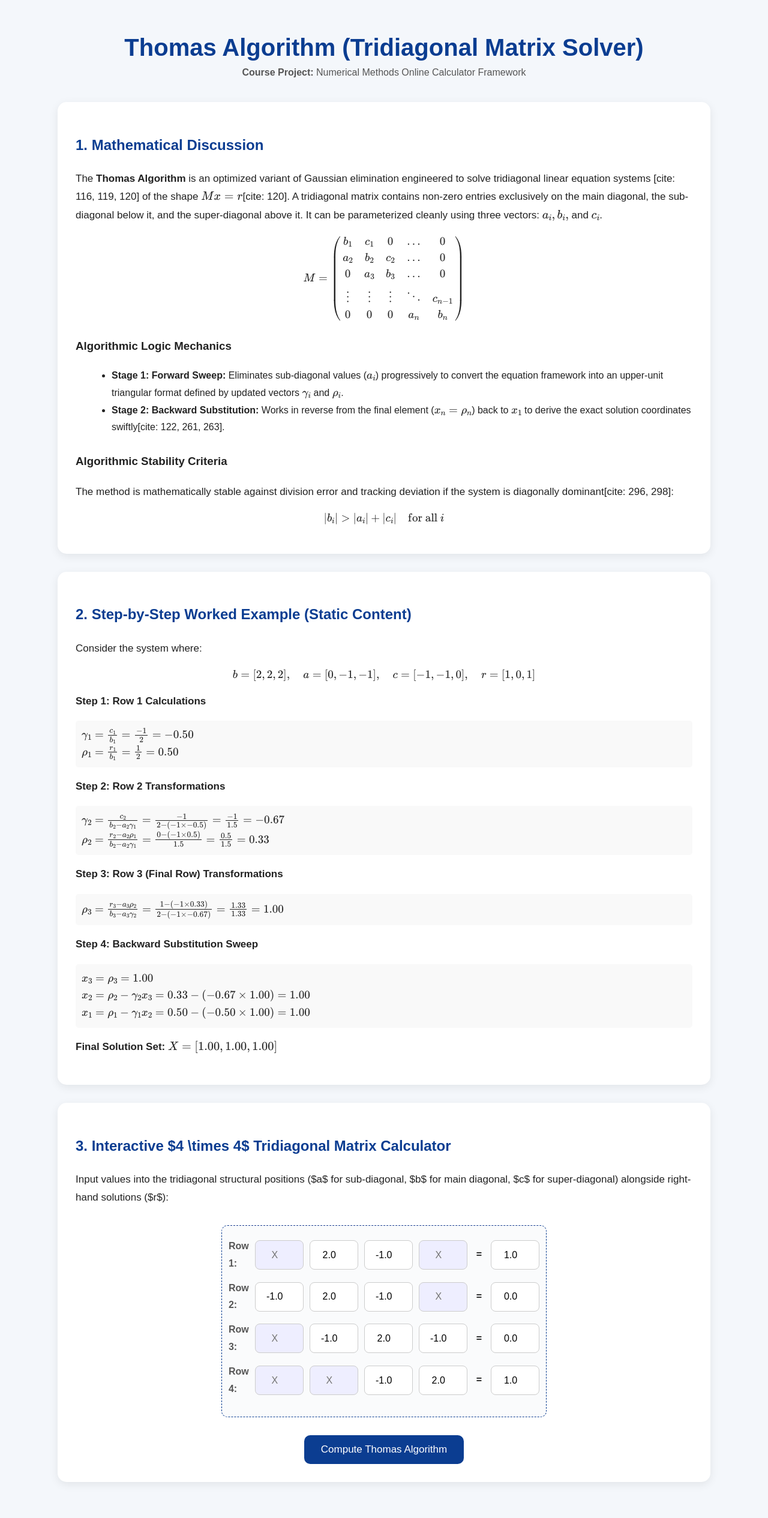
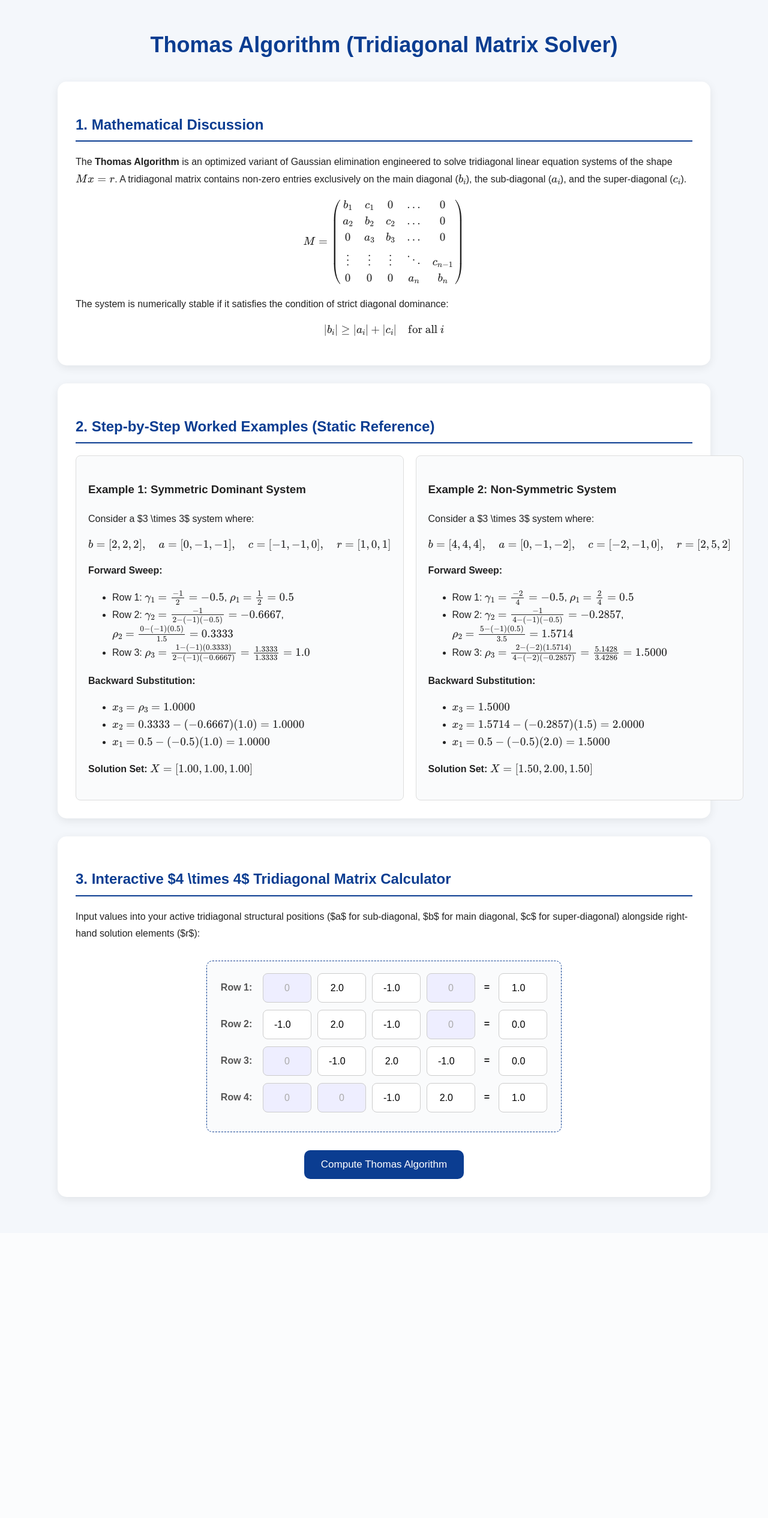
Before and after one commit to aerances/Thomas-Algorithm, a Flask app: page / in a window 1280 px wide. Shown: the whole page at 60% size. After the commit the page ends 2003 px from the top, so only its background shows below. Run offline with Flask 3, Linux system fonts and the light colour scheme.

Commit message:
Update index.html

```diff
--- a/templates/index.html
+++ b/templates/index.html
@@ -6,163 +6,38 @@
     <title>Thomas Algorithm Matrix System Solver</title>
     <script src="https://cdn.jsdelivr.net/npm/mathjax@3/es5/tex-mml-chtml.js"></script>
     <style>
-        body {
-            margin: 0;
-            padding: 0;
-            background: #f4f7fb;
-            font-family: Arial, sans-serif;
-            color: #222;
-        }
-
-        .container {
-            width: 85%;
-            margin: auto;
-            padding: 30px 0;
-        }
-
-        h1 {
-            text-align: center;
-            color: #0b3d91;
-            margin-bottom: 40px;
-            font-size: 40px;
-        }
-
-        h2 {
-            color: #0b3d91;
-            margin-bottom: 20px;
-        }
-
-        .card {
-            background: white;
-            padding: 30px;
-            margin-bottom: 30px;
-            border-radius: 15px;
-            box-shadow: 0px 4px 15px rgba(0, 0, 0, 0.08);
-            line-height: 1.8;
-        }
-
-        .card p {
-            font-size: 17px;
-        }
-
-        ul, ol {
-            margin-left: 20px;
-        }
-
-        /* 4x4 Grid system representation for Tridiagonal Inputs */
-        .tridiagonal-container {
-            max-width: 500px;
-            margin: 30px auto;
-            background: #fafbfc;
-            padding: 20px;
-            border-radius: 10px;
-            border: 1px dashed #0b3d91;
-        }
-
-        .matrix-row {
-            display: flex;
-            justify-content: center;
-            gap: 10px;
-            margin-bottom: 12px;
-            align-items: center;
-        }
-
-        .matrix-row input {
-            width: 75px;
-            height: 45px;
-            border: 1px solid #ccc;
-            border-radius: 8px;
-            text-align: center;
-            font-size: 16px;
-            transition: 0.2s;
-        }
-
-        .matrix-row input:focus {
-            outline: none;
-            border-color: #0b3d91;
-            box-shadow: 0 0 5px rgba(11, 61, 145, 0.3);
-        }
-
-        .row-lbl {
-            font-weight: bold;
-            width: 60px;
-            color: #555;
-        }
-
-        button {
-            display: block;
-            margin: 20px auto 0 auto;
-            padding: 14px 28px;
-            border: none;
-            border-radius: 10px;
-            background: #0b3d91;
-            color: white;
-            font-size: 17px;
-            cursor: pointer;
-            transition: 0.3s;
-        }
-
-        button:hover {
-            background: #062c6b;
-            transform: scale(1.03);
-        }
-
-        .result {
-            margin-top: 30px;
-        }
-
-        .result h3 {
-            color: #0b3d91;
-        }
-
-        .step-heading {
-            font-weight: bold;
-            color: #0b3d91;
-            margin-top: 20px;
-            border-bottom: 1px dashed #ccc;
-            padding-bottom: 6px;
-            font-size: 18px;
-        }
-
-        .sub-step-heading {
-            font-weight: bold;
-            color: #444;
-            margin-top: 10px;
-            font-size: 15px;
-        }
-
-        .math-step {
-            background: rgba(11, 61, 145, 0.04);
-            padding: 12px;
-            border-radius: 6px;
-            margin: 8px 0;
-            border-left: 4px solid #0b3d91;
-        }
-
-        .error {
-            margin-top: 20px;
-            color: red;
-            font-weight: bold;
-            text-align: center;
-        }
-
-        @media (max-width: 768px) {
-            .container { width: 95%; }
-            h1 { font-size: 28px; }
-            .card { padding: 20px; }
-            .matrix-row input { width: 55px; height: 38px; font-size: 14px; }
-        }
+        body { margin: 0; padding: 0; background: #f4f7fb; font-family: Arial, sans-serif; color: #222; }
+        .container { width: 85%; margin: auto; padding: 30px 0; }
+        h1 { text-align: center; color: #0b3d91; margin-bottom: 40px; font-size: 36px; }
+        h2 { color: #0b3d91; margin-bottom: 20px; border-bottom: 2px solid #0b3d91; padding-bottom: 5px; }
+        .card { background: white; padding: 30px; margin-bottom: 30px; border-radius: 15px; box-shadow: 0px 4px 15px rgba(0, 0, 0, 0.08); line-height: 1.8; }
+        .example-split { display: grid; grid-template-columns: 1fr 1fr; gap: 20px; }
+        .example-box { background: #fafbfc; border: 1px solid #ddd; padding: 20px; border-radius: 8px; }
+        .tridiagonal-container { max-width: 550px; margin: 30px auto; background: #fafbfc; padding: 20px; border-radius: 10px; border: 1px dashed #0b3d91; }
+        .matrix-row { display: flex; justify-content: center; gap: 10px; margin-bottom: 12px; align-items: center; }
+        .matrix-row input { width: 75px; height: 45px; border: 1px solid #ccc; border-radius: 8px; text-align: center; font-size: 16px; }
+        .matrix-row input[readonly] { background: #eef; color: #aaa; cursor: not-allowed; }
+        .row-lbl { font-weight: bold; width: 60px; color: #555; }
+        button { display: block; margin: 20px auto 0 auto; padding: 14px 28px; border: none; border-radius: 10px; background: #0b3d91; color: white; font-size: 17px; cursor: pointer; transition: 0.3s; }
+        button:hover { background: #062c6b; transform: scale(1.02); }
+        .step-heading { font-weight: bold; color: #0b3d91; margin-top: 20px; border-bottom: 1px dashed #ccc; padding-bottom: 6px; font-size: 18px; }
+        .sub-step-heading { font-weight: bold; color: #444; margin-top: 10px; font-size: 15px; }
+        .math-step { background: rgba(11, 61, 145, 0.04); padding: 12px; border-radius: 6px; margin: 8px 0; border-left: 4px solid #0b3d91; }
+        .info-box { background: #e2f0d9; color: #385723; border-left: 4px solid #70ad47; padding: 12px; border-radius: 6px; margin: 15px 0; font-weight: bold; }
+        .error { margin-top: 20px; color: red; font-weight: bold; text-align: center; background: #fdf2f2; padding: 15px; border-radius: 8px; border: 1px solid #f5b0b0; }
+        .sol-table { width: 100%; border-collapse: collapse; margin-top: 15px; }
+        .sol-table th, .sol-table td { border: 1px solid #ddd; padding: 12px; text-align: center; }
+        .sol-table th { background-color: #0b3d91; color: white; }
     </style>
 </head>
 <body>
 
 <div class="container">
     <h1>Thomas Algorithm (Tridiagonal Matrix Solver)</h1>
-    <p style="text-align: center; color: #555; margin-top: -30px; margin-bottom: 40px;"><strong>Course Project:</strong> Numerical Methods Online Calculator Framework</p>
 
     <div class="card">
         <h2>1. Mathematical Discussion</h2>
-        <p>The <strong>Thomas Algorithm</strong> is an optimized variant of Gaussian elimination engineered to solve tridiagonal linear equation systems [cite: 116, 119, 120] of the shape \(Mx = r\)[cite: 120]. A tridiagonal matrix contains non-zero entries exclusively on the main diagonal, the sub-diagonal below it, and the super-diagonal above it. It can be parameterized cleanly using three vectors: \(a_i, b_i,\) and \(c_i\).</p>
+        <p>The <strong>Thomas Algorithm</strong> is an optimized variant of Gaussian elimination engineered to solve tridiagonal linear equation systems of the shape \(Mx = r\). A tridiagonal matrix contains non-zero entries exclusively on the main diagonal (\(b_i\)), the sub-diagonal (\(a_i\)), and the super-diagonal (\(c_i\)).</p>
 
         $$M = \begin{pmatrix}
         b_1 & c_1 & 0 & \dots & 0 \\
@@ -172,90 +47,98 @@
         0 & 0 & 0 & a_n & b_n
         \end{pmatrix}$$
 
-        <h3 style="margin-top: 25px;">Algorithmic Logic Mechanics</h3>
-        <ul>
-            <li><strong>Stage 1: Forward Sweep:</strong> Eliminates sub-diagonal values (\(a_i\)) progressively to convert the equation framework into an upper-unit triangular format defined by updated vectors \(\gamma_i\) and \(\rho_i\).</li>
-            <li><strong>Stage 2: Backward Substitution:</strong> Works in reverse from the final element (\(x_n = \rho_n\)) back to \(x_1\) to derive the exact solution coordinates swiftly[cite: 122, 261, 263].</li>
-        </ul>
-
-        <h3 style="margin-top: 25px;">Algorithmic Stability Criteria</h3>
-        <p>The method is mathematically stable against division error and tracking deviation if the system is diagonally dominant[cite: 296, 298]:</p>
-        $$\lvert b_i \rvert > \lvert a_i \rvert + \lvert c_i \rvert \quad \text{for all } i$$
+        <p>The system is numerically stable if it satisfies the condition of strict diagonal dominance:</p>
+        $$\lvert b_i \rvert \geq \lvert a_i \rvert + \lvert c_i \rvert \quad \text{for all } i$$
     </div>
 
     <div class="card">
-        <h2>2. Step-by-Step Worked Example (Static Content)</h2>
-        <p>Consider the system where:</p>
+        <h2>2. Step-by-Step Worked Examples (Static Reference)</h2>
+        <div class="example-split">
+
+            <div class="example-box">
+                <h3>Example 1: Symmetric Dominant System</h3>
+                <p>Consider a $3 \times 3$ system where:</p>
                 $$b = [2, 2, 2], \quad a = [0, -1, -1], \quad c = [-1, -1, 0], \quad r = [1, 0, 1]$$
 
-        <p><strong>Step 1: Row 1 Calculations</strong></p>
-        <div style="background: #f9f9f9; padding: 10px; border-radius: 5px;">
-            \(\gamma_1 = \frac{c_1}{b_1} = \frac{-1}{2} = -0.50\)<br>
-            \(\rho_1 = \frac{r_1}{b_1} = \frac{1}{2} = 0.50\)
+                <strong>Forward Sweep:</strong>
+                <ul>
+                    <li>Row 1: \(\gamma_1 = \frac{-1}{2} = -0.5\), \(\rho_1 = \frac{1}{2} = 0.5\)</li>
+                    <li>Row 2: \(\gamma_2 = \frac{-1}{2 - (-1)(-0.5)} = -0.6667\), \(\rho_2 = \frac{0 - (-1)(0.5)}{1.5} = 0.3333\)</li>
+                    <li>Row 3: \(\rho_3 = \frac{1 - (-1)(0.3333)}{2 - (-1)(-0.6667)} = \frac{1.3333}{1.3333} = 1.0\)</li>
+                </ul>
+                <strong>Backward Substitution:</strong>
+                <ul>
+                    <li>\(x_3 = \rho_3 = 1.0000\)</li>
+                    <li>\(x_2 = 0.3333 - (-0.6667)(1.0) = 1.0000\)</li>
+                    <li>\(x_1 = 0.5 - (-0.5)(1.0) = 1.0000\)</li>
+                </ul>
+                <p><strong>Solution Set:</strong> \(X = [1.00, 1.00, 1.00]\)</p>
             </div>
 
-        <p><strong>Step 2: Row 2 Transformations</strong></p>
-        <div style="background: #f9f9f9; padding: 10px; border-radius: 5px;">
-            \(\gamma_2 = \frac{c_2}{b_2 - a_2\gamma_1} = \frac{-1}{2 - (-1 \times -0.5)} = \frac{-1}{1.5} = -0.67\)<br>
-            \(\rho_2 = \frac{r_2 - a_2\rho_1}{b_2 - a_2\gamma_1} = \frac{0 - (-1 \times 0.5)}{1.5} = \frac{0.5}{1.5} = 0.33\)
+            <div class="example-box">
+                <h3>Example 2: Non-Symmetric System</h3>
+                <p>Consider a $3 \times 3$ system where:</p>
+                $$b = [4, 4, 4], \quad a = [0, -1, -2], \quad c = [-2, -1, 0], \quad r = [2, 5, 2]$$
+
+                <strong>Forward Sweep:</strong>
+                <ul>
+                    <li>Row 1: \(\gamma_1 = \frac{-2}{4} = -0.5\), \(\rho_1 = \frac{2}{4} = 0.5\)</li>
+                    <li>Row 2: \(\gamma_2 = \frac{-1}{4 - (-1)(-0.5)} = -0.2857\), \(\rho_2 = \frac{5 - (-1)(0.5)}{3.5} = 1.5714\)</li>
+                    <li>Row 3: \(\rho_3 = \frac{2 - (-2)(1.5714)}{4 - (-2)(-0.2857)} = \frac{5.1428}{3.4286} = 1.5000\)</li>
+                </ul>
+                <strong>Backward Substitution:</strong>
+                <ul>
+                    <li>\(x_3 = 1.5000\)</li>
+                    <li>\(x_2 = 1.5714 - (-0.2857)(1.5) = 2.0000\)</li>
+                    <li>\(x_1 = 0.5 - (-0.5)(2.0) = 1.5000\)</li>
+                </ul>
+                <p><strong>Solution Set:</strong> \(X = [1.50, 2.00, 1.50]\)</p>
             </div>
 
-        <p><strong>Step 3: Row 3 (Final Row) Transformations</strong></p>
-        <div style="background: #f9f9f9; padding: 10px; border-radius: 5px;">
-            \(\rho_3 = \frac{r_3 - a_3\rho_2}{b_3 - a_3\gamma_2} = \frac{1 - (-1 \times 0.33)}{2 - (-1 \times -0.67)} = \frac{1.33}{1.33} = 1.00\)
         </div>
-
-        <p><strong>Step 4: Backward Substitution Sweep</strong></p>
-        <div style="background: #f9f9f9; padding: 10px; border-radius: 5px;">
-            \(x_3 = \rho_3 = 1.00\)<br>
-            \(x_2 = \rho_2 - \gamma_2 x_3 = 0.33 - (-0.67 \times 1.00) = 1.00\)<br>
-            \(x_1 = \rho_1 - \gamma_1 x_2 = 0.50 - (-0.50 \times 1.00) = 1.00\)
-        </div>
-
-        <p><strong>Final Solution Set:</strong> \(X = [1.00, 1.00, 1.00]\)</p>
     </div>
 
     <div class="card">
         <h2>3. Interactive $4 \times 4$ Tridiagonal Matrix Calculator</h2>
-        <p>Input values into the tridiagonal structural positions ($a$ for sub-diagonal, $b$ for main diagonal, $c$ for super-diagonal) alongside right-hand solutions ($r$):</p>
+        <p>Input values into your active tridiagonal structural positions ($a$ for sub-diagonal, $b$ for main diagonal, $c$ for super-diagonal) alongside right-hand solution elements ($r$):</p>
 
         <form method="POST">
             <div class="tridiagonal-container">
                 <div class="matrix-row">
                     <div class="row-lbl">Row 1:</div>
-                    <input type="number" step="any" readonly style="background:#eef;" placeholder="X">
-                    <input type="number" step="any" name="b1" value="{{ inputs['b1'] }}" required title="Main diagonal element b1">
-                    <input type="number" step="any" name="c1" value="{{ inputs['c1'] }}" required title="Super-diagonal element c1">
-                    <input type="number" step="any" readonly style="background:#eef;" placeholder="X">
+                    <input type="text" readonly value="0">
+                    <input type="number" step="any" name="b1" value="{{ inputs['b1'] }}" required>
+                    <input type="number" step="any" name="c1" value="{{ inputs['c1'] }}" required>
+                    <input type="text" readonly value="0">
                     <div style="font-weight:bold; margin: 0 5px;">=</div>
-                    <input type="number" step="any" name="r1" value="{{ inputs['r1'] }}" required title="Result element r1">
+                    <input type="number" step="any" name="r1" value="{{ inputs['r1'] }}" required>
                 </div>
                 <div class="matrix-row">
                     <div class="row-lbl">Row 2:</div>
-                    <input type="number" step="any" name="a2" value="{{ inputs['a2'] }}" required title="Sub-diagonal element a2">
-                    <input type="number" step="any" name="b2" value="{{ inputs['b2'] }}" required title="Main diagonal element b2">
-                    <input type="number" step="any" name="c2" value="{{ inputs['c2'] }}" required title="Super-diagonal element c2">
-                    <input type="number" step="any" readonly style="background:#eef;" placeholder="X">
+                    <input type="number" step="any" name="a2" value="{{ inputs['a2'] }}" required>
+                    <input type="number" step="any" name="b2" value="{{ inputs['b2'] }}" required>
+                    <input type="number" step="any" name="c2" value="{{ inputs['c2'] }}" required>
+                    <input type="text" readonly value="0">
                     <div style="font-weight:bold; margin: 0 5px;">=</div>
-                    <input type="number" step="any" name="r2" value="{{ inputs['r2'] }}" required title="Result element r2">
+                    <input type="number" step="any" name="r2" value="{{ inputs['r2'] }}" required>
                 </div>
                 <div class="matrix-row">
                     <div class="row-lbl">Row 3:</div>
-                    <input type="number" step="any" readonly style="background:#eef;" placeholder="X">
-                    <input type="number" step="any" name="a3" value="{{ inputs['a3'] }}" required title="Sub-diagonal element a3">
-                    <input type="number" step="any" name="b3" value="{{ inputs['b3'] }}" required title="Main diagonal element b3">
-                    <input type="number" step="any" name="c3" value="{{ inputs['c3'] }}" required title="Super-diagonal element c3">
+                    <input type="text" readonly value="0">
+                    <input type="number" step="any" name="a3" value="{{ inputs['a3'] }}" required>
+                    <input type="number" step="any" name="b3" value="{{ inputs['b3'] }}" required>
+                    <input type="number" step="any" name="c3" value="{{ inputs['c3'] }}" required>
                     <div style="font-weight:bold; margin: 0 5px;">=</div>
-                    <input type="number" step="any" name="r3" value="{{ inputs['r3'] }}" required title="Result element r3">
+                    <input type="number" step="any" name="r3" value="{{ inputs['r3'] }}" required>
                 </div>
                 <div class="matrix-row">
                     <div class="row-lbl">Row 4:</div>
-                    <input type="number" step="any" readonly style="background:#eef;" placeholder="X">
-                    <input type="number" step="any" readonly style="background:#eef;" placeholder="X">
-                    <input type="number" step="any" name="a4" value="{{ inputs['a4'] }}" required title="Sub-diagonal element a4">
-                    <input type="number" step="any" name="b4" value="{{ inputs['b4'] }}" required title="Main diagonal element b4">
+                    <input type="text" readonly value="0">
+                    <input type="text" readonly value="0">
+                    <input type="number" step="any" name="a4" value="{{ inputs['a4'] }}" required>
+                    <input type="number" step="any" name="b4" value="{{ inputs['b4'] }}" required>
                     <div style="font-weight:bold; margin: 0 5px;">=</div>
-                    <input type="number" step="any" name="r4" value="{{ inputs['r4'] }}" required title="Result element r4">
+                    <input type="number" step="any" name="r4" value="{{ inputs['r4'] }}" required>
                 </div>
             </div>
             <button type="submit">Compute Thomas Algorithm</button>
@@ -263,32 +146,48 @@
 
         {% if error %}
             <div class="error">
-                {{ error }}
+                <strong>Process Terminated:</strong> {{ error }}
             </div>
         {% endif %}
 
         {% if result %}
-            <div class="card result">
+            <div class="card" style="margin-top: 30px; border: 1px solid #0b3d91;">
                 <h3>Full Computation Trace</h3>
-                <p>Executing forward and backward sweeps sequentially:</p>
 
                 {% for step in steps %}
                     {% if step.type == 'header' %}
                         <div class="step-heading">{{ step.text }}</div>
                     {% elif step.type == 'sub-header' %}
                         <div class="sub-step-heading">{{ step.text }}</div>
+                    {% elif step.type == 'info' %}
+                        <div class="info-box">{{ step.text }}</div>
                     {% else %}
                         <div class="math-step">{{ step.text }}</div>
                     {% endif %}
                 {% endfor %}
 
-                <div style="background: #f8fafc; border: 2px solid #0b3d91; padding: 20px; border-radius: 10px; margin-top: 25px;">
-                    <h3>Calculated Solution Coordinate Results Vector</h3>
-                    <ul>
+                <div style="background: #f8fafc; border-top: 2px solid #0b3d91; padding: 20px; margin-top: 25px;">
+                    <h3>Calculated Solution Vector Results</h3>
+                    <table class="sol-table">
+                        <thead>
+                            <tr>
+                                <th>Variable</th>
+                                <th>Intermediate Value (\(\gamma\))</th>
+                                <th>Intermediate Solution (\(\rho\))</th>
+                                <th>Final Value (\(x\))</th>
+                            </tr>
+                        </thead>
+                        <tbody>
                             {% for i in range(result['x']|length) %}
-                            <li><strong>x_{{ i+1 }}</strong> = {{ "%.4f"|format(result['x'][i]) }}</li>
+                            <tr>
+                                <td><strong>x_{{ i+1 }}</strong></td>
+                                <td>{{ "%.4f"|format(result['gamma'][i]) if i < (result['x']|length - 1) else '0.0000' }}</td>
+                                <td>{{ "%.4f"|format(result['rho'][i]) }}</td>
+                                <td><span style="color:#0b3d91; font-weight:bold;">{{ "%.4f"|format(result['x'][i]) }}</span></td>
+                            </tr>
                             {% endfor %}
-                    </ul>
+                        </tbody>
+                    </table>
                 </div>
             </div>
         {% endif %}
```
Lines whose indentation alone changed are shown as unchanged.
